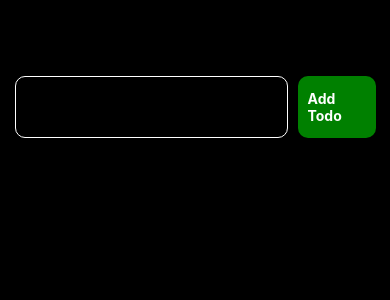
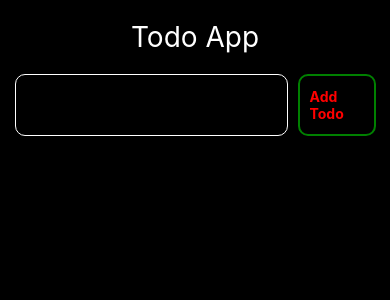
Before and after one commit to mnraza-dev/React_Native_Basic_To_Advanced, a React Native app in the folder TodoApp/: screen / in a window 390 px wide. Shown: the top 300 px of the page. Built offline with nearby package versions, Linux system fonts and the light colour scheme.

Commit message:
feat: add delete functionality to Todo items and improve UI components

```diff
--- a/TodoApp/App.tsx
+++ b/TodoApp/App.tsx
@@ -13,21 +13,24 @@ const App = (): React.JSX.Element => {
 
     setTodoList([...todoList,
     {
-      id: Math.random().toString(),
+      id: Date.now().toString(),
       text,
       completed: false
     }])
 
     console.log(todoList);
+  }
 
+  const deleteTodo = (id: string) => {
+    setTodoList(todoList.filter((todo) => todo.id !== id))
+  }
 
-  }
   return (
     <View style={styles.container}>
       <Text style={styles.pageTitle}>Todo App</Text>
 
       <TodoInput onAddTodo={addTodo} />
-      <TodoList todoList={todoList} />
+      <TodoList todoList={todoList} onDeleteTodo={deleteTodo} />
     </View>
   )
 }
@@ -41,8 +44,9 @@ const styles = StyleSheet.create({
   },
   pageTitle: {
     paddingVertical: 20,
-    fontSize: 30,
-    fontWeight: 'bold',
-    color: 'black',
+    fontSize: 28,
+    fontWeight: 'semibold',
+    color: '#fff',
+
   }
 })
--- a/TodoApp/src/components/TodoInput.tsx
+++ b/TodoApp/src/components/TodoInput.tsx
@@ -24,7 +24,9 @@ const TodoInput: React.FC<TodoInputProps> = ({ onAddTodo }) => {
                 placeholder='Enter a Todo Name'
             />
             <TouchableOpacity style={styles.addBtn} onPress={handleAddTodo}>
-                <Text style={styles.btnText}>Add Todo</Text>
+                <Text style={[styles.btnText, {
+                    color: 'red',
+                }]}>Add Todo</Text>
             </TouchableOpacity>
         </View>
     )
@@ -35,6 +37,7 @@ const styles = StyleSheet.create({
         flexDirection: 'row',
         justifyContent: 'center',
         width: '100%',
+        marginBottom: 20,
 
     },
     textInput: {
@@ -50,16 +53,18 @@ const styles = StyleSheet.create({
     },
     addBtn: {
         width: '20%',
-        backgroundColor: 'green',
+        borderWidth: 2,
+        borderColor: 'green',
         borderRadius: 10,
         paddingHorizontal: 10,
         marginLeft: 10,
         alignItems: 'center',
         justifyContent: 'center',
+        color: 'green',
     },
     btnText: {
         fontSize: 14,
-        color: '#fff',
+        color: 'green',
         fontWeight: 'bold',
     }
 });
--- a/TodoApp/src/components/TodoItem.tsx
+++ b/TodoApp/src/components/TodoItem.tsx
@@ -1,22 +1,53 @@
-import { Dimensions, StyleSheet, Text, View } from 'react-native'
+import { Dimensions, StyleSheet, Text, TouchableOpacity, View } from 'react-native'
 import React from 'react'
 import { Todo } from '../types'
 
 interface TodoItemProps {
-    todoItem: Todo
+    todoItem: Todo,
+    onDelete: () => void
 
 }
 const width = Dimensions.get('window').width;
-const TodoItem: React.FC<TodoItemProps> = ({ todoItem }) => {
+const TodoItem: React.FC<TodoItemProps> = ({ todoItem, onDelete }) => {
     return (
         <View
-            style={[{ backgroundColor: todoItem.completed ? 'green' : 'lightblue' }, styles.containerTodoItem]}>
-            <Text
-                style={styles.textTodoItem}>
-                {todoItem.text}
+            style={[{ backgroundColor: todoItem.completed ? 'green' : '#333' }, styles.containerTodoItem]}>
+            <TouchableOpacity style={styles.containerTodoItemButton}>
+                <Text
+                    style={styles.textTodoItem}>
+                    {todoItem.text}
 
-            </Text>
+                </Text>
+            </TouchableOpacity>
+            <View style={{
+                flexDirection: 'row',
+                justifyContent: 'space-between',
+                alignItems: 'center',
+                marginVertical: 10,
+                gap: 10,
 
+
+            }}>
+                <Text style={{
+                    color: 'white',
+                    fontSize: 16,
+                    fontWeight: 'bold',
+                    padding: 4,
+                    paddingHorizontal: 10,
+                    borderRadius: 14,
+                    borderWidth: 1,
+                    borderColor: 'lightblue',
+                }}>Edit</Text>
+                <TouchableOpacity
+                    onPress={onDelete} style={styles.deleteBtn}>
+                    <Text style={{
+                        color: 'white',
+                        fontSize: 16,
+                        fontWeight: 'bold',
+
+                    }}>Delete</Text>
+                </TouchableOpacity>
+            </View>
         </View>
     )
 }
@@ -25,10 +56,18 @@ export default TodoItem
 
 const styles = StyleSheet.create({
     containerTodoItem: {
-        gap: 10,
+        flexDirection: 'row',
+        justifyContent: 'space-between',
+        alignItems: 'center',
         marginVertical: 10,
-        borderRadius: 10,
-        width: width * 0.9,
+        paddingHorizontal: 10,
+        borderRadius: 14,
+        borderWidth: 1,
+        borderColor: '#f0f0f0',
+        width: width - 35,
+
+    },
+    containerTodoItemButton: {
 
     },
     textTodoItem: {
@@ -36,5 +75,12 @@ const styles = StyleSheet.create({
         fontSize: 16,
         fontWeight: 'bold',
         padding: 16,
+    },
+    deleteBtn: {
+        padding: 4,
+        paddingHorizontal: 10,
+        borderRadius: 14,
+        borderWidth: 1,
+        borderColor: 'red',
     }
 })
--- a/TodoApp/src/components/TodoList.tsx
+++ b/TodoApp/src/components/TodoList.tsx
@@ -3,15 +3,18 @@ import React from 'react'
 import TodoItem from './TodoItem'
 import { Todo } from '../types'
 interface TodoListProps {
-  todoList: Todo[]
+  todoList: Todo[],
+  onDeleteTodo: (id: string) => void
 }
-const TodoList: React.FC<TodoListProps> = ({ todoList }) => {
+
+
+const TodoList: React.FC<TodoListProps> = ({ todoList, onDeleteTodo }) => {
   return (
     <ScrollView style={styles.scrollViewStyle}>
 
       {
         todoList.map((todo) => (
-          <TodoItem todoItem={todo} key={todo.id} />
+          <TodoItem onDelete={()=> onDeleteTodo(todo.id)} todoItem={todo} key={todo.id} />
         ))
       }
 
```
